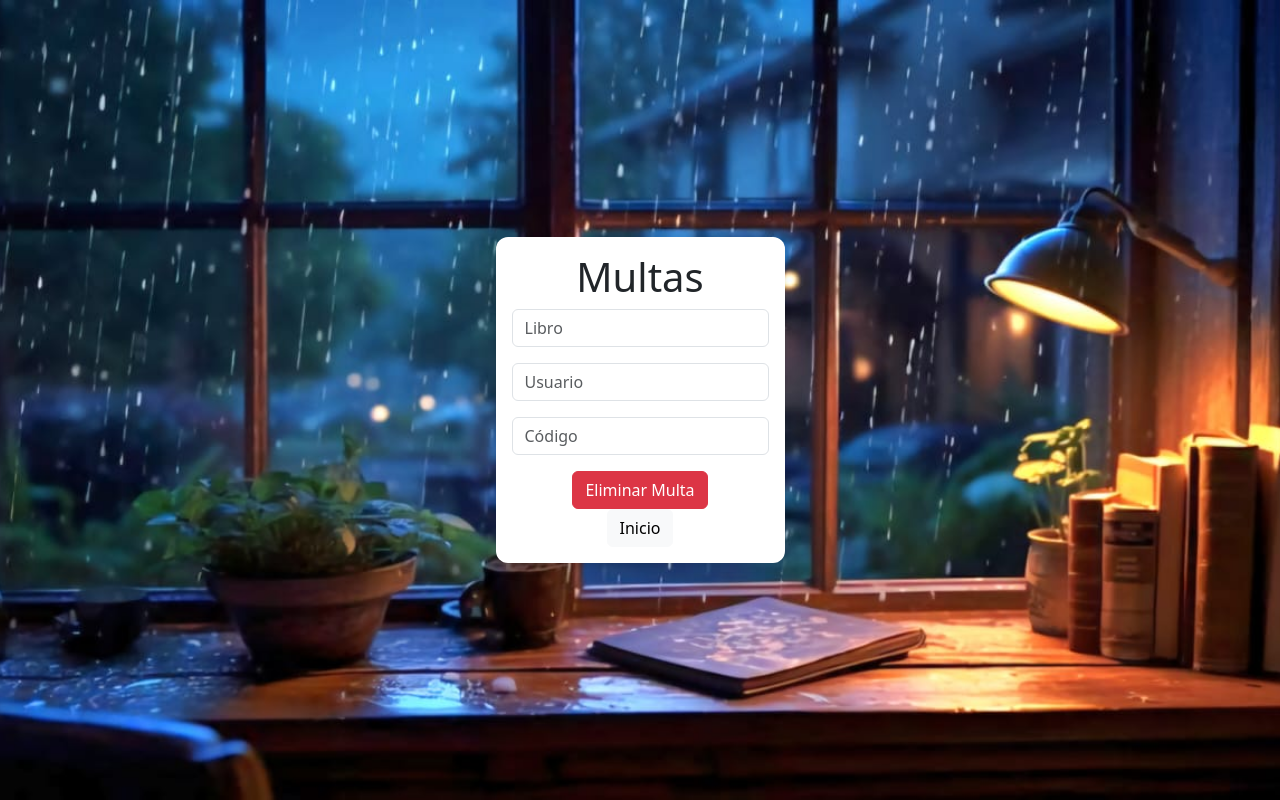
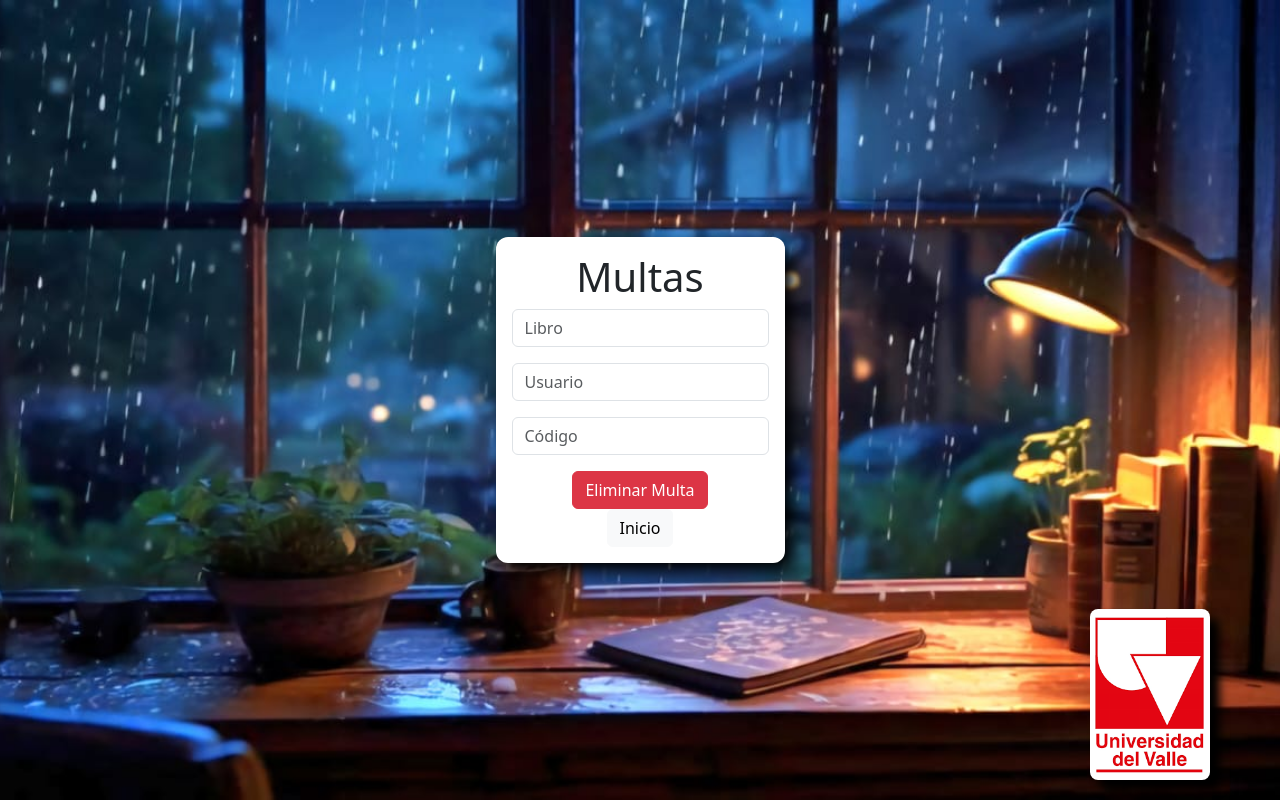
Before and after one commit to destripador3000/GestionBibliotecaria, a Flask app: page /registrar_multa in a window 1280 px wide. Run offline with Flask 3, Linux system fonts and the light colour scheme.

Commit message:
Add files via upload
añadiendo sombras y el logo univalle

```diff
--- a/static/css/style.css
+++ b/static/css/style.css
@@ -8,6 +8,7 @@
     padding: 0;
     overflow-x: hidden;
     min-height: 100vh;
+
 }
 
 /* Contenedor centrado */
@@ -19,7 +20,7 @@
 .bg-white {
     padding: 1rem;
     border-radius: 0.75rem;
-    box-shadow: 0 4px 6px rgba(0, 0, 0, 0.1);
+    box-shadow: 8px 8px 15px black;
 }
 /* Fondo general de la página */
 .background-image {
@@ -43,6 +44,15 @@
     background-color: white;
     padding: 16px;
     border-radius: 12px;
-    box-shadow: 0 4px 6px rgba(0, 0, 0, 0.1);
+    box-shadow: 8px 8px 15px black;
     text-align: center;
 }
+.imagen {
+    position: absolute;
+    bottom: 20px;
+    right: 70px;
+    width: 120px;
+    height: auto;
+    border-radius: 8px ;
+    box-shadow: 10px 10px 10px black;
+}
--- a/templates/index.html
+++ b/templates/index.html
@@ -14,7 +14,7 @@
             <h1 class="title">Gestión Bibliotecaria</h1>
             <form action="">
                 <div class="input-group">
-                    <input type="text" class="form-control" placeholder="Buscar Libro por su código" aria-label="Recipient's username with two button addons">
+                    <input type="number" class="form-control"  required placeholder="Buscar Libro por su código" aria-label="Recipient's username with two button addons">
                     <button class="btn btn-danger" type="button">Buscar</button>
                 </div>
             </form>
@@ -22,5 +22,6 @@
             <a href="{{ url_for('registrar_prestamo') }}" class="btn btn-light mt-3">Préstamos</a>
         </div>
     </div>
+    <img class="imagen" src="static\images\univalle.png" alt="">
 </body>
 </html>
--- a/templates/informacionLibro.html
+++ b/templates/informacionLibro.html
@@ -24,5 +24,6 @@
           </div>
         </div>
       </div>
+      <img class="imagen" src="static\images\univalle.png" alt="">
 </body>
 </html>
--- a/templates/multas.html
+++ b/templates/multas.html
@@ -7,21 +7,27 @@
     <link href="https://cdn.jsdelivr.net/npm/bootstrap@5.3.3/dist/css/bootstrap.min.css" rel="stylesheet" integrity="sha384-QWTKZyjpPEjISv5WaRU9OFeRpok6YctnYmDr5pNlyT2bRjXh0JMhjY6hW+ALEwIH" crossorigin="anonymous">
     <script src="https://cdn.jsdelivr.net/npm/bootstrap@5.3.3/dist/js/bootstrap.bundle.min.js" integrity="sha384-YvpcrYf0tY3lHB60NNkmXc5s9fDVZLESaAA55NDzOxhy9GkcIdslK1eN7N6jIeHz" crossorigin="anonymous"></script>
     <!-- Archivo CSS personalizado -->
-    <link rel="stylesheet" href="{{ url_for('static', filename='/css/style.css') }}">
+    <link rel="stylesheet" href="{{ url_for('static', filename='css/style.css') }}">
+
+
 </head>
 <body style="background-image: url('static/images/libro2.jpeg');">
     <!-- Contenedor para centrar el contenido -->
+
     <div class="d-flex justify-content-center align-items-center d-flex-center">
         <div class="text-center bg-white">
             <h1>Multas</h1>
-            <form action="{{ url_for('registrar_multa') }}" method="POST">
+            <form  action="{{ url_for('registrar_multa') }}" method="POST">
                 <input type="text" class="form-control mb-3" name="libro" placeholder="Libro" required>
                 <input type="text" class="form-control mb-3" name="usuario" placeholder="Usuario" required>
-                <input type="text" class="form-control mb-3" name="Código" placeholder="Código" required>
+                <input type="number" class="form-control mb-3" name="Código" placeholder="Código" required>
                 <button type="submit" class="btn btn-danger">Eliminar Multa</button>
             </form>
             <a href="{{ url_for('index') }}" class="btn btn-light">Inicio</a>
         </div>
+
     </div>
+    <img class="imagen" src="static\images\univalle.png" alt="">
+
 </body>
 </html>
--- a/templates/prestamos.html
+++ b/templates/prestamos.html
@@ -12,14 +12,15 @@
     <div class="d-flex justify-content-center align-items-center content-wrapper">
         <div class="text-center content-box">
             <h1>Préstamos</h1>
-            <form action="{{ url_for('registrar_prestamo') }}" method="POST">
+            <form  action="{{ url_for('registrar_prestamo') }}" method="POST">
                 <input type="text" class="form-control mb-3" name="libro" placeholder="Libro" required>
                 <input type="text" class="form-control mb-3" name="usuario" placeholder="Usuario" required>
-                <input type="text" class="form-control mb-3" name="fecha" placeholder="Fecha (YYYY-MM-DD)" required>
+                <input type="date" class="form-control mb-3" name="fecha" placeholder="Fecha (YYYY-MM-DD)" required>
                 <button type="submit" class="btn btn-danger">Registrar Préstamo</button>
             </form>
             <a href="{{ url_for('index') }}" class="btn btn-light">Inicio</a>
         </div>
     </div>
+    <img class="imagen" src="static\images\univalle.png" alt="">
 </body>
 </html>
```
Also changed, not shown: README.md, static/images/univalle.png (added).
